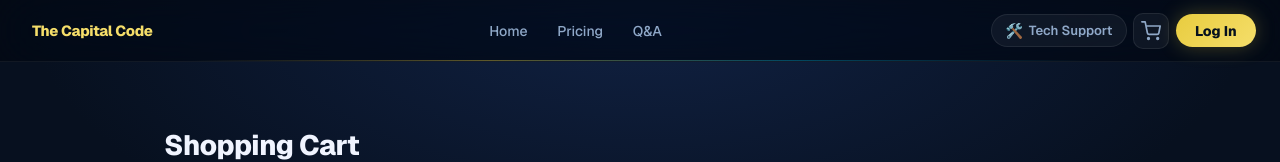
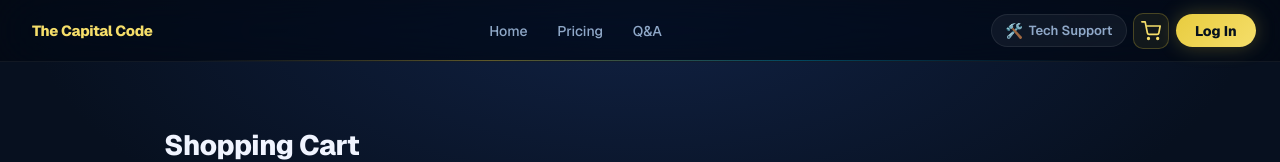
Before and after one commit to Garenov/capitalCode, a Next.js app: page /cart in a window 1280 px wide. Shown: the top 162 px of the page. Built offline with nearby package versions, Linux system fonts and the light colour scheme.

Commit message:
feat: implement responsive Header component with integrated authentication modal

```diff
--- a/app/components/Header.js
+++ b/app/components/Header.js
@@ -102,7 +102,7 @@ export default function Header() {
           {/* ── Right actions ── */}
           <div className={styles.actions}>
             <button
-              className={styles.supportBtn}
+              className={`${styles.supportBtn} ${pathname === "/support" ? styles.supportBtnActive : ""}`}
               onClick={() => router.push("/support")}
               aria-label="Get tech support"
               title="Technical Support"
@@ -113,7 +113,7 @@ export default function Header() {
 
             {/* Cart */}
             <button
-              className={styles.iconBtn}
+              className={`${styles.iconBtn} ${pathname === "/cart" ? styles.iconBtnActive : ""}`}
               onClick={() => router.push("/cart")}
               aria-label="Shopping Cart"
               title="View Cart"
--- a/app/components/header.module.css
+++ b/app/components/header.module.css
@@ -130,6 +130,12 @@
   color: var(--text-primary, #eef2ff);
 }
 
+.supportBtnActive {
+  background: rgba(232, 204, 63, 0.07) !important;
+  border-color: rgba(232, 204, 63, 0.25) !important;
+  color: var(--gold-bright, #f5de6a) !important;
+}
+
 .supportIcon {
   font-size: 0.9rem;
 }
@@ -155,6 +161,12 @@
   background: rgba(255, 255, 255, 0.09);
   border-color: rgba(255, 255, 255, 0.15);
   color: var(--text-primary, #eef2ff);
+}
+
+.iconBtnActive {
+  background: rgba(232, 204, 63, 0.07) !important;
+  border-color: rgba(232, 204, 63, 0.25) !important;
+  color: var(--gold-bright, #f5de6a) !important;
 }
 
 /* ── Login CTA button ── */
```
